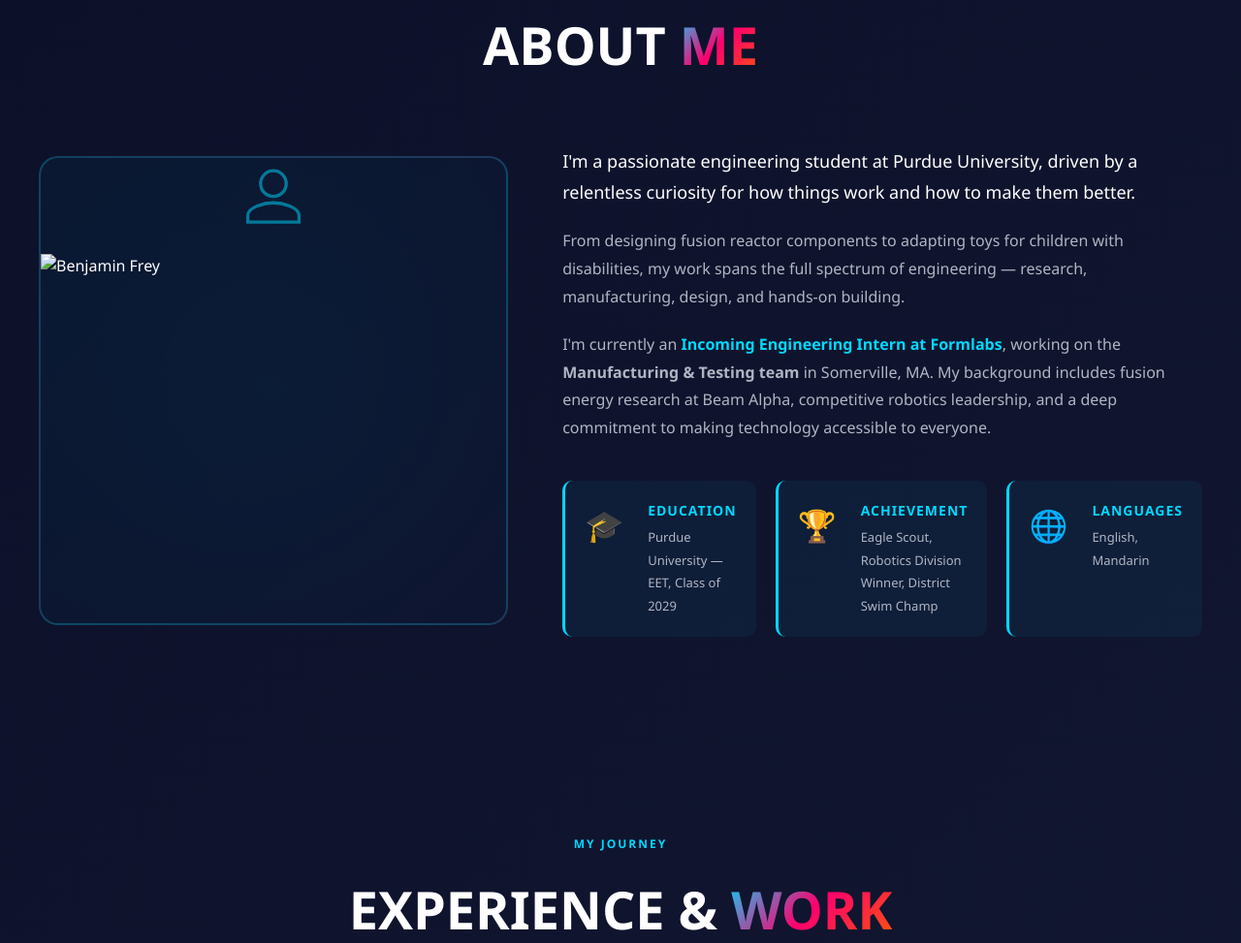
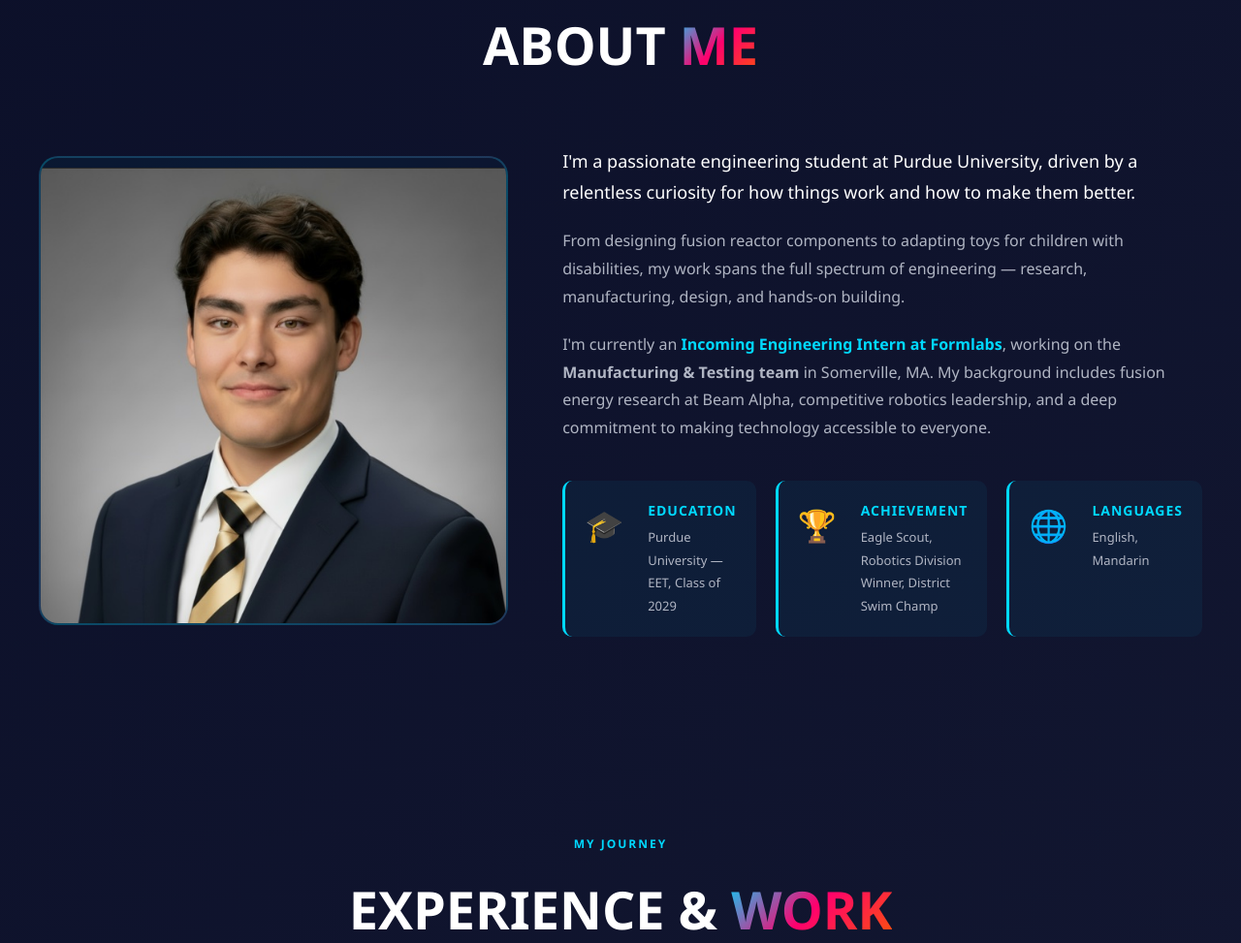
Before and after one commit to Sumbarb/benjamin-frey-portfolio, a plain HTML site: page index.html in a window 1280 px wide. Shown: the part 1005-1978 px from the top of the page at 97% size. Drawn offline with Linux system fonts and the light colour scheme.

Commit message:
Update image source from headshot.jpg to headshot.jpeg

```diff
--- a/index.html
+++ b/index.html
@@ -846,7 +846,7 @@
                     <div class="image-glow"></div>
                     <div class="image-placeholder">
                         <svg viewBox="0 0 24 24"><path d="M12 12c2.21 0 4-1.79 4-4s-1.79-4-4-4-4 1.79-4 4 1.79 4 4 4zm0 2c-2.67 0-8 1.34-8 4v2h16v-2c0-2.66-5.33-4-8-4z"/></svg>
-                        <img src="images/headshot.jpg" alt="Benjamin Frey" class="about-photo">
+                        <img src="headshot.jpeg" alt="Benjamin Frey" class="about-photo">
                     </div>
                 </div>
             </div>
```
